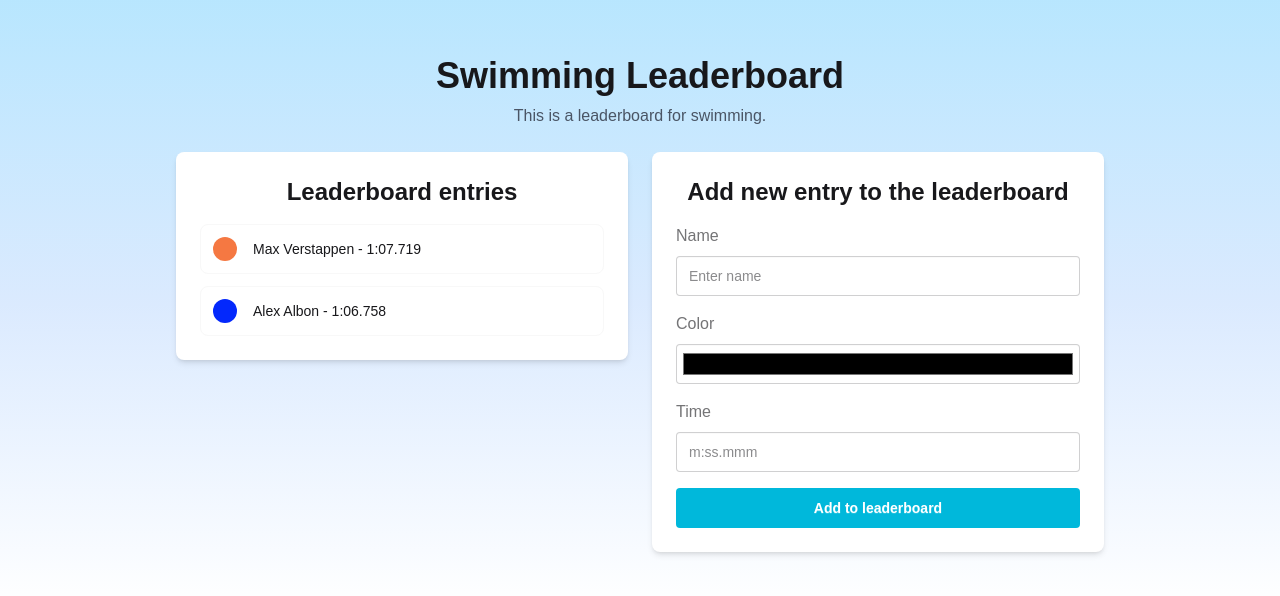
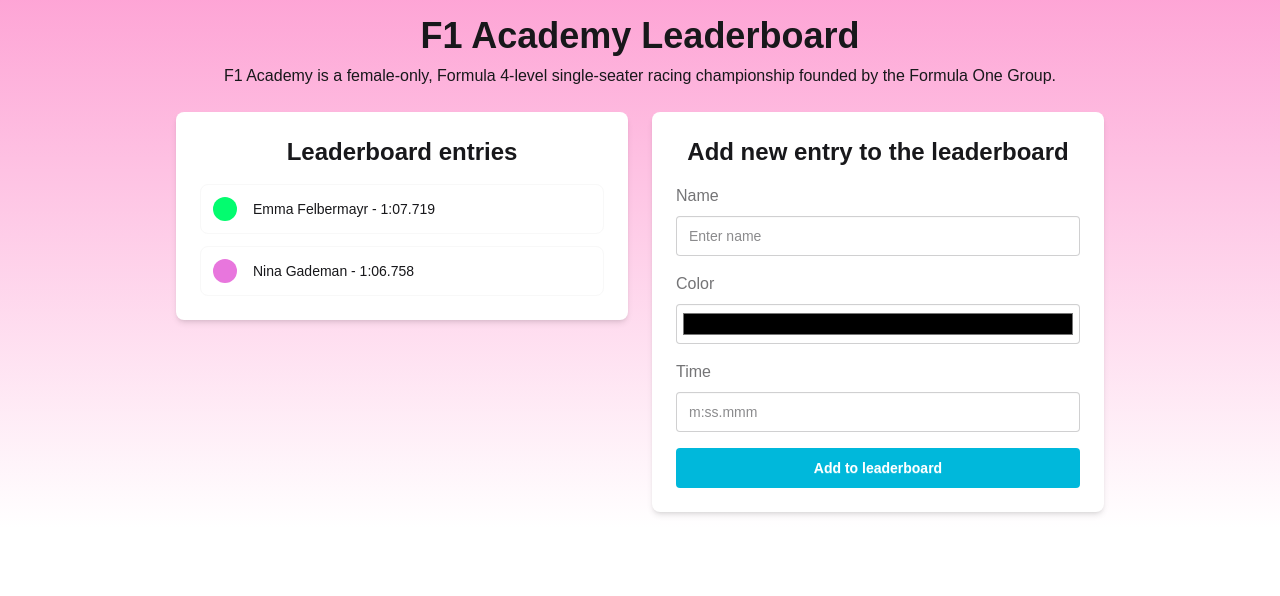
Before and after one commit to PiotAstrid/f1_academy_leaderboard, an Angular app in the folder leaderboard/: page / in a window 1280 px wide. Shown: the top 596 px of the page. Built offline with nearby package versions, Linux system fonts and the light colour scheme; a web font is replaced by a local one.

Commit message:
f1 academy

```diff
--- a/leaderboard/src/app/app.component.html
+++ b/leaderboard/src/app/app.component.html
@@ -1,10 +1,11 @@
-<div class="bg-gradient-to-b from-sky-200 via-blue-100 to-white py-10">
+<div class="bg-gradient-to-b from-pink-300 dark:from-pink-900 to-[var(--b1)] transition-colors duration-500">
   <div class="sm:w-3/4 w-full max-w-6xl mx-auto p-4">
     <div class="text-center">
-      <h1 class="text-4xl font-bold mb-2">Swimming Leaderboard</h1>
-      <p class="text-gray-600 mb-6">This is a leaderboard for swimming.</p>
+      <h1 class="text-4xl font-bold mb-2">F1 Academy Leaderboard</h1>
+      <p class="text-md mb-6">
+        F1 Academy is a female-only, Formula 4-level single-seater racing championship founded by the Formula One Group.
+      </p>
     </div>
-
 
     <div class="grid gap-6 md:grid-cols-2">
       <app-leaderboard></app-leaderboard>
--- a/leaderboard/src/app/leaderboard.service.ts
+++ b/leaderboard/src/app/leaderboard.service.ts
@@ -1,6 +1,6 @@
 import { Injectable } from '@angular/core';
 import { LeaderboardEntry } from './leaderboard-entry';
-import { BehaviorSubject, Observable, of } from 'rxjs';
+import { BehaviorSubject, Observable } from 'rxjs';
 
 @Injectable({
   providedIn: 'root'
@@ -8,8 +8,8 @@ import { BehaviorSubject, Observable, of } from 'rxjs';
 export class LeaderboardService {
   // list of sample leaderboard entries
   private leaderboardEntryList: LeaderboardEntry[] = [
-    {name: 'Max Verstappen', color: '#f57842', time: '1:07.719'},
-    {name: 'Alex Albon', color: '#0328fc', time: '1:06.758'}
+    {name: 'Emma Felbermayr', color: '#03fc6f', time: '1:07.719'},
+    {name: 'Nina Gademan', color: '#e876dd', time: '1:06.758'}
 
   ]
 
```
